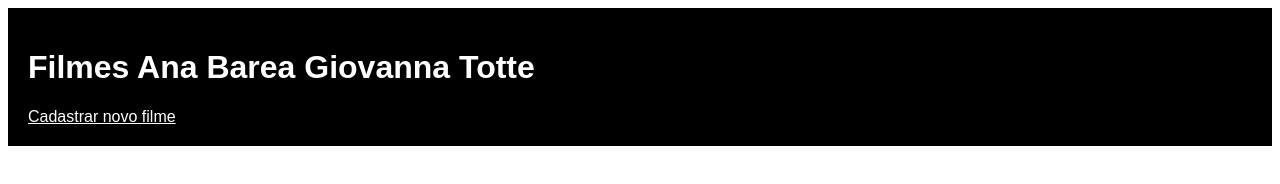
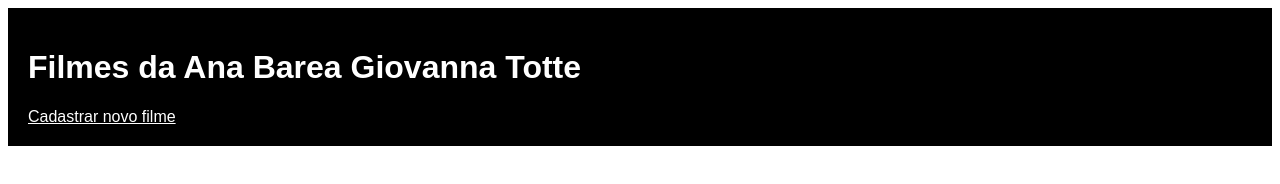
Before and after one commit to AnaBarea11BTI/filmes_anaegi, a website: page frontend/index.html in a window 1280 px wide. Drawn offline with Linux system fonts and the light colour scheme; no server answers.

Commit message:
Atualizando o index do frontend

```diff
--- a/frontend/index.html
+++ b/frontend/index.html
@@ -10,7 +10,7 @@
 
 <body>
     <header>
-        <h1>Filmes Ana Barea Giovanna Totte</h1>
+        <h1>Filmes da Ana Barea Giovanna Totte</h1>
 
         <a href="./cadastrar/cadastrar.html">Cadastrar novo filme</a>
     </header>
```
